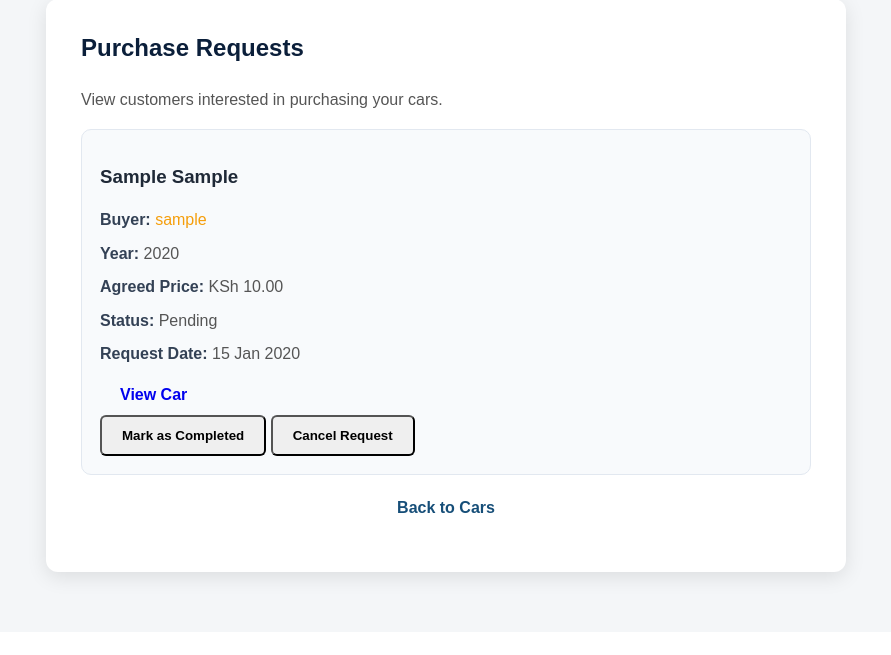
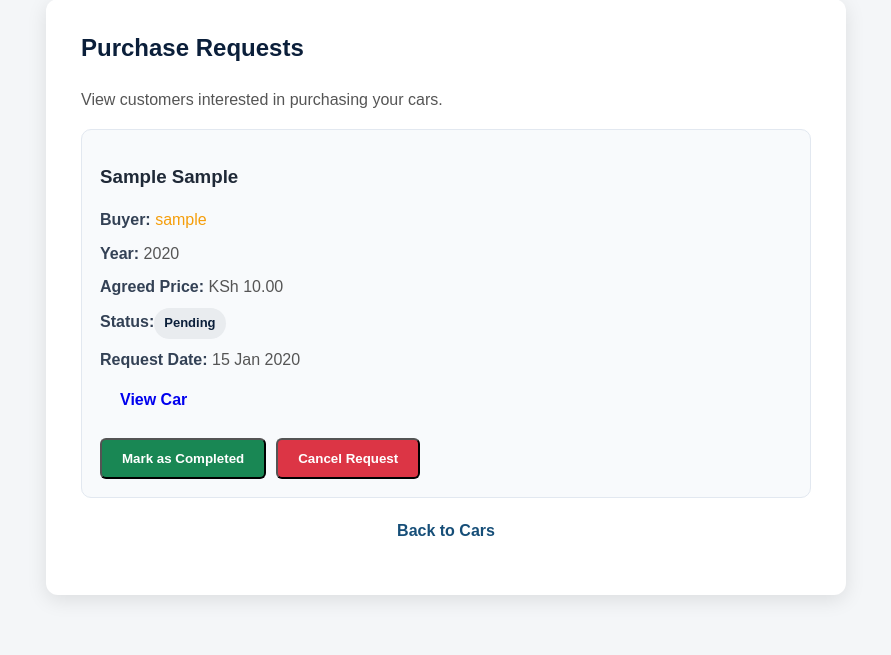
Before and after one commit to amanigodswill-droid/car_dealership, a Django app: page /seller/purchase-requests/ in a window 1280 px wide. Shown: the part 171-826 px from the top of the page, without its empty margins (194-1085 px from the left). Before the commit the page ends 762 px from the top, so only its background shows below. Run offline with Django 5.2, Linux system fonts and the light colour scheme; a user stored in the database is signed in; tables that the repository leaves empty hold one stand-in row (values such as "Sample post").

Commit message:
Style seller purchase request management

```diff
--- a/cars/static/cars/css/styles.css
+++ b/cars/static/cars/css/styles.css
@@ -652,3 +652,67 @@ footer {
         padding: 14px;
     }
 }
+
+
+.purchase-request-form {
+    margin-top: 25px;
+}
+
+.purchase-request-form .action-button {
+    border: none;
+    cursor: pointer;
+    font-family: Arial, sans-serif;
+    font-size: 14px;
+}
+
+.complete-button {
+    background-color: #198754;
+    color: white;
+}
+
+.complete-button:hover {
+    background-color: #146c43;
+}
+
+.cancel-request-button {
+    background-color: #dc3545;
+    color: white;
+}
+
+.cancel-request-button:hover {
+    background-color: #b02a37;
+}
+
+.sale-status {
+    display: inline-block;
+    padding: 5px 10px;
+    border-radius: 20px;
+    background-color: #e9ecef;
+    color: #0b1f3a;
+    font-size: 13px;
+    font-weight: bold;
+}
+
+.sale-request-actions {
+    display: flex;
+    flex-wrap: wrap;
+    gap: 10px;
+    margin-top: 18px;
+}
+
+.sale-request-actions form {
+    display: flex;
+    flex-wrap: wrap;
+    gap: 10px;
+}
+
+@media (max-width: 600px) {
+    .sale-request-actions,
+    .sale-request-actions form {
+        flex-direction: column;
+    }
+
+    .sale-request-actions .action-button {
+        width: 100%;
+    }
+}
--- a/cars/templates/cars/seller_sale_requests.html
+++ b/cars/templates/cars/seller_sale_requests.html
@@ -10,19 +10,20 @@
                 {% for sale in sales %}
                     <div class="review-item">
                         <h3>{{ sale.car.brand }} {{ sale.car.model }}</h3>
-
                         <p><strong>Buyer:</strong> {{ sale.buyer.username }}</p>
                         <p><strong>Year:</strong> {{ sale.car.year }}</p>
                         <p><strong>Agreed Price:</strong> KSh {{ sale.agreed_price }}</p>
-                        <p><strong>Status:</strong> {{ sale.get_status_display }}</p>
+                        <p><strong>Status:</strong><span class="sale-status">{{ sale.get_status_display }}</span></p>
                         <p><strong>Request Date:</strong> {{ sale.date_created|date:"d M Y" }}</p>
                         <a href="{% url 'car_detail' sale.car.pk %}" class="action-button">View Car</a>
                           {% if sale.status == 'pending' %}
+                           <div class="sale-request-actions">
                             <form method="post" action="{% url 'update_sale_status' sale.id %}">
                               {% csrf_token %}
-                              <button type="submit" name="status" value="completed" class="action-button">Mark as Completed</button>
-                              <button type="submit" name="status" value="cancelled" class="action-button">Cancel Request</button>
+                              <button type="submit" name="status" value="completed" class="action-button complete-button">Mark as Completed</button>
+                              <button type="submit" name="status" value="cancelled" class="action-button cancel-request-button">Cancel Request</button>
                             </form>
+                           </div>
                           {% endif %}
 
                     </div>
```
